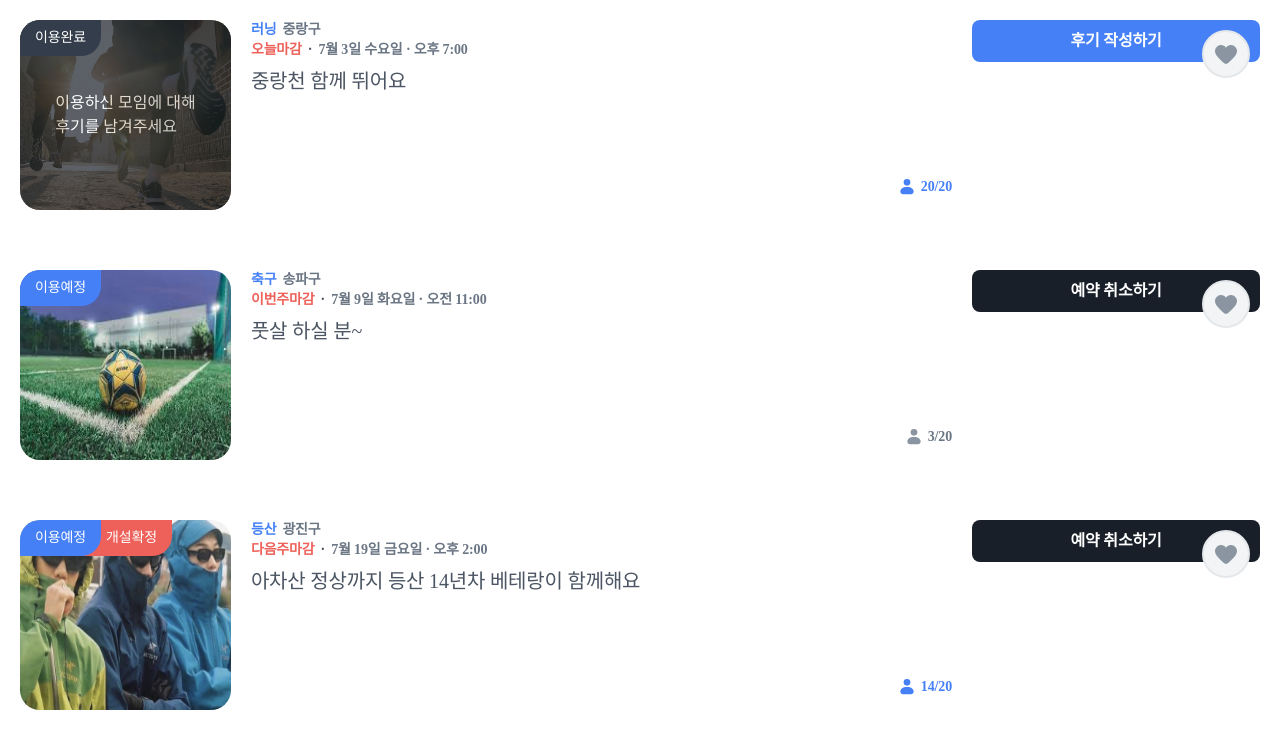
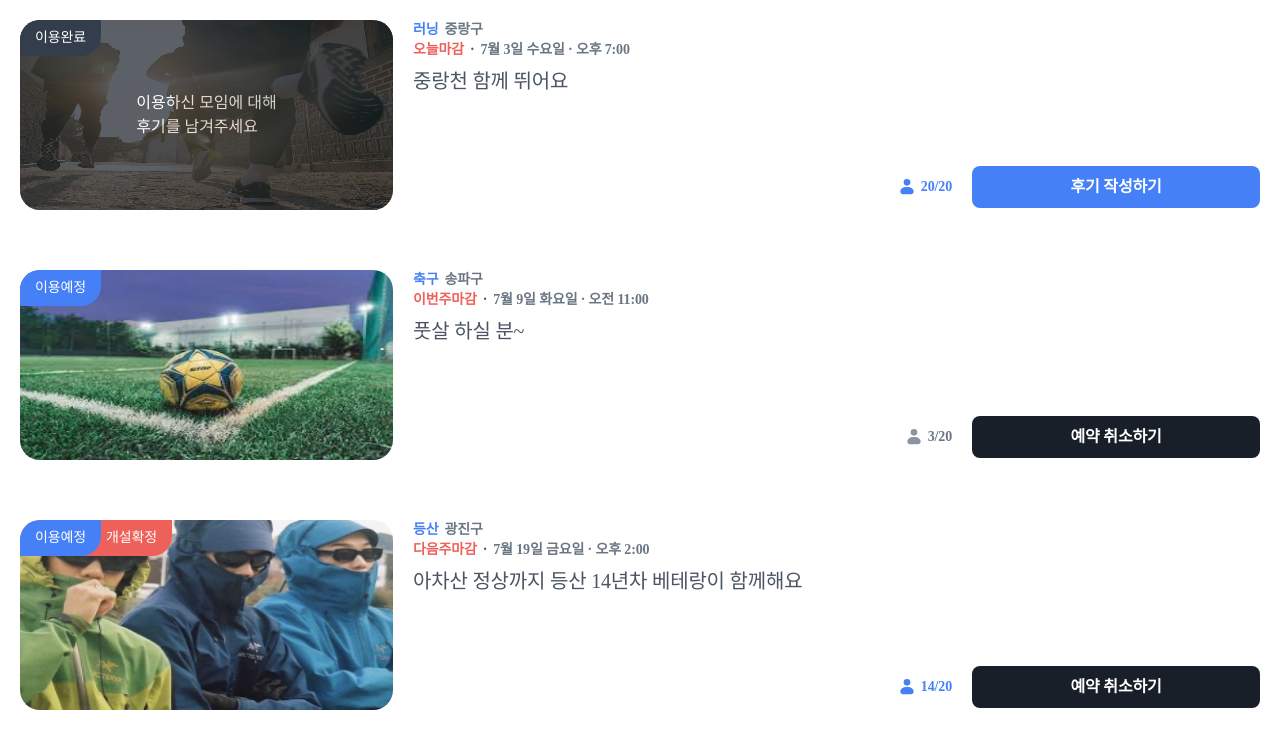
Before and after one commit to codeit-team2/FE, a Next.js app: page /my/meeting in a window 1280 px wide. Shown: the top 748 px of the page. Built offline with nearby package versions, Linux system fonts and the light colour scheme; a web font is replaced by a local one.

Commit message:
fix: design 수정

```diff
--- a/src/components/Card/index.tsx
+++ b/src/components/Card/index.tsx
@@ -24,7 +24,7 @@ export default function Card({ data }: any) {
         )}
       </div>
       <Liked onClick={handleClick} isBookmarked={isBookmarked} />
-      <div className="relative flex w-full flex-col items-start justify-between px-12 text-gray-600">
+      <div className="relative flex grow flex-col items-start justify-between px-12 text-gray-600">
         <Description data={data} />
         <div className="mb-11 flex w-full items-center justify-center gap-16">
           <Person data={data} />
@@ -32,7 +32,7 @@ export default function Card({ data }: any) {
         </div>
       </div>
 
-      <div className="flex flex-col items-end justify-between">
+      <div className="flex h-full flex-col justify-end">
         <Liked onClick={handleClick} isBookmarked={isBookmarked} />
 
         {data.member >= 20 ? (
--- a/src/components/My/MyCard/index.tsx
+++ b/src/components/My/MyCard/index.tsx
@@ -1,6 +1,5 @@
 import Image from 'next/image';
 import React, { useState } from 'react';
-import Liked from '@/components/Card/Liked';
 import Description from '@/components/Card/Description';
 import Person from '@/components/Card/Person';
 import { Button } from '@/components/ui/button';
@@ -58,16 +57,14 @@ export default function MyCard({ data }: Props) {
         )}
       </div>
 
-      <div className="relative flex w-full flex-col items-start justify-between gap-30 text-gray-600">
+      <div className="relative flex grow flex-col items-start justify-between gap-30 text-gray-600">
         <Description data={data} />
         <div className="mb-11 flex w-full items-center justify-end gap-16">
           <Person data={data} />
         </div>
       </div>
 
-      <div className="flex flex-col items-end justify-between">
-        <Liked onClick={handleClick} isBookmarked={isBookmarked} />
-
+      <div className="flex flex-col items-end justify-end">
         {isDateBeforeToday ? (
           <Button className="mb-2 h-42 w-288" variant={'default'}>
             후기 작성하기
--- a/src/pages/index.tsx
+++ b/src/pages/index.tsx
@@ -2,9 +2,9 @@ import Card from '@/components/Card';
 import ChipTap from '@/components/ChipTap';
 import MainLayout from '@/components/common/MainLayout';
 import Banner from '@/components/common/Banner';
-import Dropdown from '@/components/common/Dropdown';
+import Dropdown from '@/components/common/dropdown';
 import GNB from '@/components/common/GNB';
-import Tap from '@/components/common/Tap';
+import Tap from '@/components/common/tap';
 import Test from '@/components/Card/testData.js';
 import CreateHobby from '@/components/CreateHobby';
 import Footer from '@/components/common/Footer';
```
